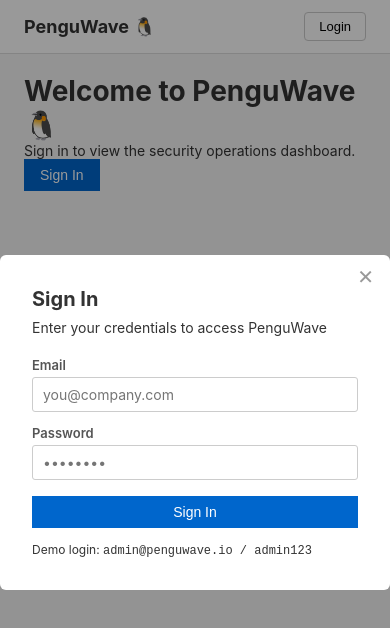
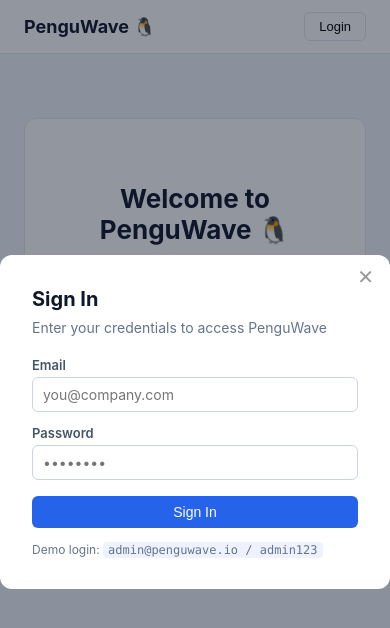
Before and after one commit to eladdamti100/PenguWave-Task, a React (Vite) app: page /users in a window 390 px wide. Both pictures are taken after a click on the button "Login". Shown: the top 628 px of the page. Built offline with nearby package versions, Linux system fonts and the light colour scheme.

Commit message:
feat(ui): add SOC dashboard styling
Cohesive palette with severity colors, KPI cards, panels, severity/tag
chips, sortable sticky table, badges, the detail drawer and responsive
layout.

```diff
--- a/src/App.css
+++ b/src/App.css
@@ -1,4 +1,23 @@
-/* PenguWave — intentionally basic styling */
+/* PenguWave — SOC dashboard styling */
+
+:root {
+  --bg: #f1f5f9;
+  --surface: #ffffff;
+  --border: #e2e8f0;
+  --text: #0f172a;
+  --muted: #64748b;
+  --accent: #2563eb;
+
+  --sev-critical: #b91c1c;
+  --sev-high: #ea580c;
+  --sev-medium: #ca8a04;
+  --sev-low: #475569;
+
+  --sev-critical-bg: #fef2f2;
+  --sev-high-bg: #fff7ed;
+  --sev-medium-bg: #fefce8;
+  --sev-low-bg: #f1f5f9;
+}
 
 * {
   margin: 0;
@@ -8,200 +27,222 @@
 
 body {
   font-family: -apple-system, BlinkMacSystemFont, "Segoe UI", Roboto, sans-serif;
-  background: #f5f5f5;
-  color: #333;
+  background: var(--bg);
+  color: var(--text);
   font-size: 14px;
 }
 
+.mono {
+  font-family: ui-monospace, SFMono-Regular, Menlo, Consolas, monospace;
+  font-size: 12.5px;
+}
+.nowrap { white-space: nowrap; }
+.muted { color: var(--muted); }
+code { font-family: ui-monospace, Menlo, monospace; background: #eef2ff; padding: 1px 5px; border-radius: 4px; }
+
 /* Navbar */
 .navbar {
-  background: white;
-  border-bottom: 1px solid #ddd;
+  background: var(--surface);
+  border-bottom: 1px solid var(--border);
   padding: 12px 24px;
   display: flex;
   align-items: center;
   justify-content: space-between;
 }
+.navbar-brand { font-size: 18px; font-weight: 700; }
+.navbar-links { display: flex; align-items: center; gap: 18px; }
+.navbar-links a { color: var(--muted); text-decoration: none; }
+.navbar-links a:hover { color: var(--text); }
+.navbar-links a.active { color: var(--accent); font-weight: 600; }
+.navbar-user { font-size: 13px; color: var(--muted); }
+.role-tag {
+  display: inline-block; background: #eef2ff; color: var(--accent);
+  border-radius: 4px; padding: 1px 6px; font-size: 11px; font-weight: 600; text-transform: uppercase;
+}
+.navbar-login-btn {
+  background: none; border: 1px solid var(--border); padding: 6px 14px;
+  cursor: pointer; font-size: 13px; border-radius: 6px;
+}
+.navbar-login-btn:hover { background: #f8fafc; }
 
-.navbar-brand {
-  font-size: 18px;
-  font-weight: 700;
+/* Layout */
+.container { max-width: 1180px; margin: 0 auto; padding: 24px; }
+.page-container h1 { font-size: 22px; margin-bottom: 16px; }
+.page-header { display: flex; justify-content: space-between; align-items: center; margin-bottom: 16px; }
+
+.signin-gate {
+  background: var(--surface); border: 1px solid var(--border); border-radius: 12px;
+  padding: 64px 24px; text-align: center; margin-top: 40px;
 }
-
-.navbar-links {
-  display: flex;
-  align-items: center;
-  gap: 20px;
-}
-
-.navbar-links a {
-  color: #555;
-  text-decoration: none;
-  font-size: 14px;
-}
-
-.navbar-links a:hover {
-  color: #000;
-}
-
-.navbar-links a.active {
-  color: #0066cc;
-  font-weight: 600;
-  text-decoration: underline;
-}
-
-.navbar-login-btn {
-  background: none;
-  border: 1px solid #ccc;
-  padding: 6px 14px;
-  cursor: pointer;
-  font-size: 13px;
-  border-radius: 4px;
-}
-
-.navbar-login-btn:hover {
-  background: #f0f0f0;
-}
-
-/* Container */
-.container {
-  max-width: 1100px;
-  margin: 0 auto;
-  padding: 20px 24px;
-}
-
-.page-container h1 {
-  font-size: 22px;
-  margin-bottom: 16px;
-  color: #222;
-}
-
-/* Tables — basic */
-table {
-  width: 100%;
-  border-collapse: collapse;
-  background: white;
-  border: 1px solid #ddd;
-}
-
-th {
-  text-align: left;
-  padding: 10px 12px;
-  background: #f9f9f9;
-  border-bottom: 2px solid #ddd;
-  font-size: 12px;
-  text-transform: uppercase;
-  color: #666;
-}
-
-td {
-  padding: 9px 12px;
-  border-bottom: 1px solid #eee;
-  font-size: 13px;
-}
-
-/* no hover styles */
-
-/* Inputs — basic browser defaults with minimal styling */
-input, select, textarea {
-  display: block;
-  width: 100%;
-  padding: 8px 10px;
-  border: 1px solid #ccc;
-  border-radius: 3px;
-  font-size: 14px;
-  margin-top: 4px;
-  font-family: inherit;
-}
-
-label {
-  font-size: 13px;
-  font-weight: 600;
-  color: #555;
-}
+.signin-gate h1 { font-size: 26px; margin-bottom: 8px; }
+.signin-gate .btn-primary { margin-top: 18px; }
 
 /* Buttons */
 .btn-primary {
-  background: #0066cc;
-  color: white;
-  border: none;
-  padding: 8px 16px;
-  cursor: pointer;
-  font-size: 14px;
+  background: var(--accent); color: white; border: none; padding: 8px 16px;
+  cursor: pointer; font-size: 14px; border-radius: 6px; font-weight: 500;
 }
+.btn-primary:hover { background: #1d4ed8; }
+.btn-primary:disabled { opacity: 0.6; cursor: not-allowed; }
+button { border-radius: 6px; }
+.toolbar-actions button {
+  background: var(--surface); border: 1px solid var(--border); padding: 7px 12px;
+  cursor: pointer; font-size: 13px;
+}
+.toolbar-actions button:hover:not(:disabled) { background: #f8fafc; }
+.toolbar-actions button:disabled { opacity: 0.5; cursor: not-allowed; }
+.link-btn { background: none; border: none; color: var(--accent); cursor: pointer; font-size: 13px; padding: 0; }
+.link-btn:hover { text-decoration: underline; }
+.link-btn.danger { color: #dc2626; }
+
+/* Overview / KPI cards */
+.overview { margin-bottom: 24px; }
+.kpi-row { display: grid; grid-template-columns: repeat(5, 1fr); gap: 12px; margin-bottom: 16px; }
+.kpi-card {
+  background: var(--surface); border: 1px solid var(--border); border-left-width: 4px;
+  border-radius: 10px; padding: 14px 16px; cursor: pointer; text-align: left;
+  display: flex; flex-direction: column; gap: 2px; transition: box-shadow .15s, transform .05s;
+}
+.kpi-card:hover { box-shadow: 0 4px 14px rgba(15,23,42,.08); transform: translateY(-1px); }
+.kpi-count { font-size: 28px; font-weight: 700; }
+.kpi-label { font-size: 11px; font-weight: 600; letter-spacing: .04em; color: var(--muted); }
+.kpi-total { cursor: default; border-left-color: var(--accent); }
+.kpi-card.sev-critical { border-left-color: var(--sev-critical); }
+.kpi-card.sev-critical .kpi-count { color: var(--sev-critical); }
+.kpi-card.sev-high { border-left-color: var(--sev-high); }
+.kpi-card.sev-high .kpi-count { color: var(--sev-high); }
+.kpi-card.sev-medium { border-left-color: var(--sev-medium); }
+.kpi-card.sev-medium .kpi-count { color: var(--sev-medium); }
+.kpi-card.sev-low { border-left-color: var(--sev-low); }
+.kpi-card.sev-low .kpi-count { color: var(--sev-low); }
+
+.overview-grid { display: grid; grid-template-columns: 2fr 1fr 1fr; gap: 12px; }
+.panel { background: var(--surface); border: 1px solid var(--border); border-radius: 10px; padding: 16px; }
+.panel h3 { font-size: 13px; text-transform: uppercase; letter-spacing: .03em; color: var(--muted); margin-bottom: 12px; }
+
+.timeline { display: flex; align-items: flex-end; gap: 3px; height: 120px; }
+.timeline-col { flex: 1; display: flex; flex-direction: column; align-items: center; justify-content: flex-end; height: 100%; }
+.timeline-bar { width: 100%; min-height: 2px; background: var(--accent); border-radius: 3px 3px 0 0; opacity: .85; }
+.timeline-col:hover .timeline-bar { opacity: 1; }
+.timeline-label { font-size: 9px; color: var(--muted); margin-top: 4px; transform: rotate(-45deg); white-space: nowrap; }
+
+.rank-list { list-style: none; display: flex; flex-direction: column; gap: 8px; }
+.rank-list li { display: flex; justify-content: space-between; gap: 8px; align-items: center; }
+.rank-name { font-size: 12.5px; overflow: hidden; text-overflow: ellipsis; white-space: nowrap; }
+.rank-count { font-size: 12px; font-weight: 600; background: #eef2ff; color: var(--accent); padding: 1px 8px; border-radius: 10px; }
+
+.tag-cloud { display: flex; flex-wrap: wrap; gap: 6px; }
+.tag-chip {
+  background: #eef2ff; color: #3730a3; border: none; border-radius: 14px;
+  padding: 3px 10px; font-size: 12px; cursor: pointer;
+}
+.tag-chip:hover { background: #e0e7ff; }
+.tag-chip.static { cursor: default; }
+.tag-count { font-weight: 700; opacity: .7; }
+
+/* Toolbar / filters */
+.toolbar { display: flex; gap: 12px; align-items: center; flex-wrap: wrap; margin-bottom: 12px; }
+.search-input { flex: 1; min-width: 220px; margin: 0; }
+.severity-toggles { display: flex; gap: 6px; }
+.sev-toggle {
+  border: 1px solid var(--border); background: var(--surface); padding: 6px 11px;
+  font-size: 12px; font-weight: 600; cursor: pointer; border-radius: 6px; color: var(--muted);
+}
+.sev-toggle.on.sev-critical { background: var(--sev-critical-bg); color: var(--sev-critical); border-color: var(--sev-critical); }
+.sev-toggle.on.sev-high { background: var(--sev-high-bg); color: var(--sev-high); border-color: var(--sev-high); }
+.sev-toggle.on.sev-medium { background: var(--sev-medium-bg); color: var(--sev-medium); border-color: var(--sev-medium); }
+.sev-toggle.on.sev-low { background: var(--sev-low-bg); color: var(--sev-low); border-color: var(--sev-low); }
+.sev-toggle.off { opacity: .5; text-decoration: line-through; }
+.toolbar-actions { display: flex; gap: 8px; margin-left: auto; }
+
+.result-meta { display: flex; align-items: center; gap: 12px; margin-bottom: 10px; font-size: 13px; color: var(--muted); }
+.filter-pill { background: #eef2ff; color: var(--accent); border: none; border-radius: 12px; padding: 2px 10px; font-size: 12px; cursor: pointer; }
+
+.empty-state {
+  background: var(--surface); border: 1px dashed var(--border); border-radius: 10px;
+  padding: 48px; text-align: center; color: var(--muted);
+}
+.empty-state p { margin-bottom: 8px; }
+
+/* Inputs */
+input, select, textarea {
+  display: block; width: 100%; padding: 8px 10px; border: 1px solid #cbd5e1;
+  border-radius: 6px; font-size: 14px; margin-top: 4px; font-family: inherit; background: #fff;
+}
+input:focus, select:focus { outline: 2px solid #bfdbfe; border-color: var(--accent); }
+label { font-size: 13px; font-weight: 600; color: #475569; }
+
+/* Tables */
+.table-wrap { background: var(--surface); border: 1px solid var(--border); border-radius: 10px; overflow: hidden; }
+table { width: 100%; border-collapse: collapse; background: var(--surface); }
+th {
+  text-align: left; padding: 10px 14px; background: #f8fafc; border-bottom: 1px solid var(--border);
+  font-size: 11px; text-transform: uppercase; letter-spacing: .03em; color: var(--muted);
+  position: sticky; top: 0;
+}
+th.sortable { cursor: pointer; user-select: none; }
+th.sortable:hover { color: var(--text); }
+td { padding: 10px 14px; border-bottom: 1px solid #f1f5f9; font-size: 13px; vertical-align: middle; }
+tbody tr:last-child td { border-bottom: none; }
+.event-row { cursor: pointer; }
+.event-row:hover { background: #f8fafc; }
+.event-row:focus-visible { outline: 2px solid var(--accent); outline-offset: -2px; }
+
+/* Severity badge */
+.badge {
+  display: inline-block; font-size: 11px; font-weight: 700; padding: 2px 9px;
+  border-radius: 12px; letter-spacing: .02em;
+}
+.badge.sev-critical { background: var(--sev-critical-bg); color: var(--sev-critical); }
+.badge.sev-high { background: var(--sev-high-bg); color: var(--sev-high); }
+.badge.sev-medium { background: var(--sev-medium-bg); color: var(--sev-medium); }
+.badge.sev-low { background: var(--sev-low-bg); color: var(--sev-low); }
+
+/* Status dot (users) */
+.status-dot { display: inline-block; width: 8px; height: 8px; border-radius: 50%; margin-right: 6px; }
+.status-dot.ok { background: #16a34a; }
+.status-dot.off { background: #cbd5e1; }
+
+/* Banners */
+.banner { padding: 10px 12px; border-radius: 8px; font-size: 13px; }
+.banner-error { background: #fef2f2; color: #b91c1c; border: 1px solid #fecaca; }
 
 /* Modal */
 .modal-backdrop {
-  position: fixed;
-  top: 0;
-  left: 0;
-  right: 0;
-  bottom: 0;
-  background: rgba(0, 0, 0, 0.4);
-  display: flex;
-  align-items: center;
-  justify-content: center;
-  z-index: 1000;
+  position: fixed; inset: 0; background: rgba(15, 23, 42, 0.45);
+  display: flex; align-items: center; justify-content: center; z-index: 1000;
+}
+.modal { background: white; padding: 32px; border-radius: 12px; width: 100%; max-width: 400px; position: relative; }
+.modal h2 { margin-bottom: 8px; font-size: 20px; }
+.modal-close { position: absolute; top: 12px; right: 16px; background: none; border: none; font-size: 20px; cursor: pointer; color: #999; line-height: 1; }
+.modal-close:hover { color: #333; }
+
+.form-panel { margin-bottom: 20px; }
+.form-panel h3 { margin-bottom: 12px; }
+
+/* Detail drawer */
+.drawer-backdrop { position: fixed; inset: 0; background: rgba(15, 23, 42, 0.35); z-index: 900; }
+.drawer {
+  position: fixed; top: 0; right: 0; bottom: 0; width: min(560px, 92vw);
+  background: var(--surface); z-index: 901; padding: 24px; overflow-y: auto;
+  box-shadow: -8px 0 30px rgba(15,23,42,.15); animation: slidein .18s ease-out;
+}
+@keyframes slidein { from { transform: translateX(100%); } to { transform: translateX(0); } }
+.drawer-header { display: flex; justify-content: space-between; align-items: flex-start; gap: 12px; margin-bottom: 18px; }
+.drawer-header h2 { font-size: 18px; margin-top: 8px; line-height: 1.3; }
+.drawer-close { background: none; border: none; font-size: 20px; cursor: pointer; color: #999; }
+.drawer-close:hover { color: #333; }
+.drawer h3 { font-size: 12px; text-transform: uppercase; color: var(--muted); margin: 18px 0 8px; }
+.detail-grid { display: grid; grid-template-columns: 110px 1fr; gap: 8px 14px; }
+.detail-grid dt { font-weight: 600; color: var(--muted); font-size: 12.5px; }
+.detail-grid dd { font-size: 13px; word-break: break-word; }
+.detail-description { line-height: 1.6; white-space: pre-wrap; word-break: break-word; }
+.raw-json {
+  background: #0f172a; color: #e2e8f0; padding: 14px; border-radius: 8px;
+  overflow-x: auto; font-size: 12px; line-height: 1.5;
 }
 
-.modal {
-  background: white;
-  padding: 32px;
-  border-radius: 6px;
-  width: 100%;
-  max-width: 400px;
-  position: relative;
+@media (max-width: 860px) {
+  .kpi-row { grid-template-columns: repeat(2, 1fr); }
+  .overview-grid { grid-template-columns: 1fr; }
 }
-
-.modal h2 {
-  margin-bottom: 8px;
-  font-size: 20px;
-}
-
-.modal-close {
-  position: absolute;
-  top: 12px;
-  right: 16px;
-  background: none;
-  border: none;
-  font-size: 20px;
-  cursor: pointer;
-  color: #999;
-  line-height: 1;
-}
-
-.modal-close:hover {
-  color: #333;
-}
-
-/* Event detail */
-.event-detail {
-  margin-top: 24px;
-  padding: 20px;
-  background: white;
-  border: 1px solid #ddd;
-}
-
-.event-detail h2 {
-  font-size: 18px;
-  margin-bottom: 12px;
-}
-
-.event-detail h3 {
-  font-size: 14px;
-  margin-top: 16px;
-  margin-bottom: 8px;
-}
-
-.event-detail pre {
-  background: #f4f4f4;
-  padding: 12px;
-  overflow-x: auto;
-  font-size: 12px;
-  border: 1px solid #ddd;
-}
-
-.event-detail p {
-  margin-bottom: 6px;
-  line-height: 1.5;
-}
```
